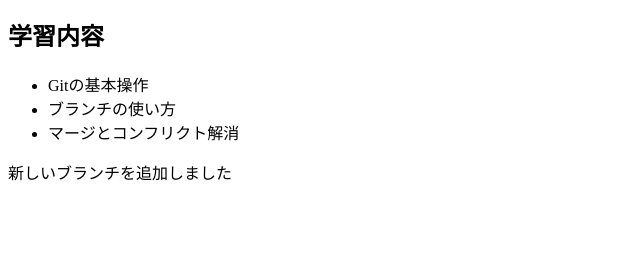
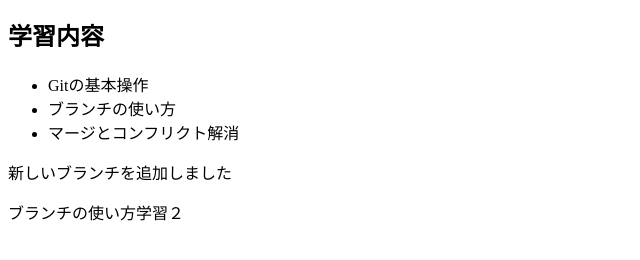
Before and after one commit to milkwalking/20250625, a plain HTML site: page index.html in a window 1280 px wide. Shown: the part 116-376 px from the top of the page, without its empty margins (0-640 px from the left). Drawn offline with Linux system fonts and the light colour scheme.

Commit message:
HTMLに新しいPタグを追記し説明を補足

```diff
--- a/index.html
+++ b/index.html
@@ -1,10 +1,12 @@
 <!DOCTYPE html>
 <html lang="ja">
+
 <head>
     <meta charset="UTF-8">
     <meta name="viewport" content="width=device-width, initial-scale=1.0">
     <title>Git学習</title>
 </head>
+
 <body>
     <h1>Gitの学習を行っています</h1>
     <p>Gitは、ソフトウェア開発におけるバージョン管理システムです。</p>
@@ -17,5 +19,7 @@
         </ul>
     </div>
     <p>新しいブランチを追加しました</p>
+    <p>ブランチの使い方学習２</p>
 </body>
+
 </html>
```
